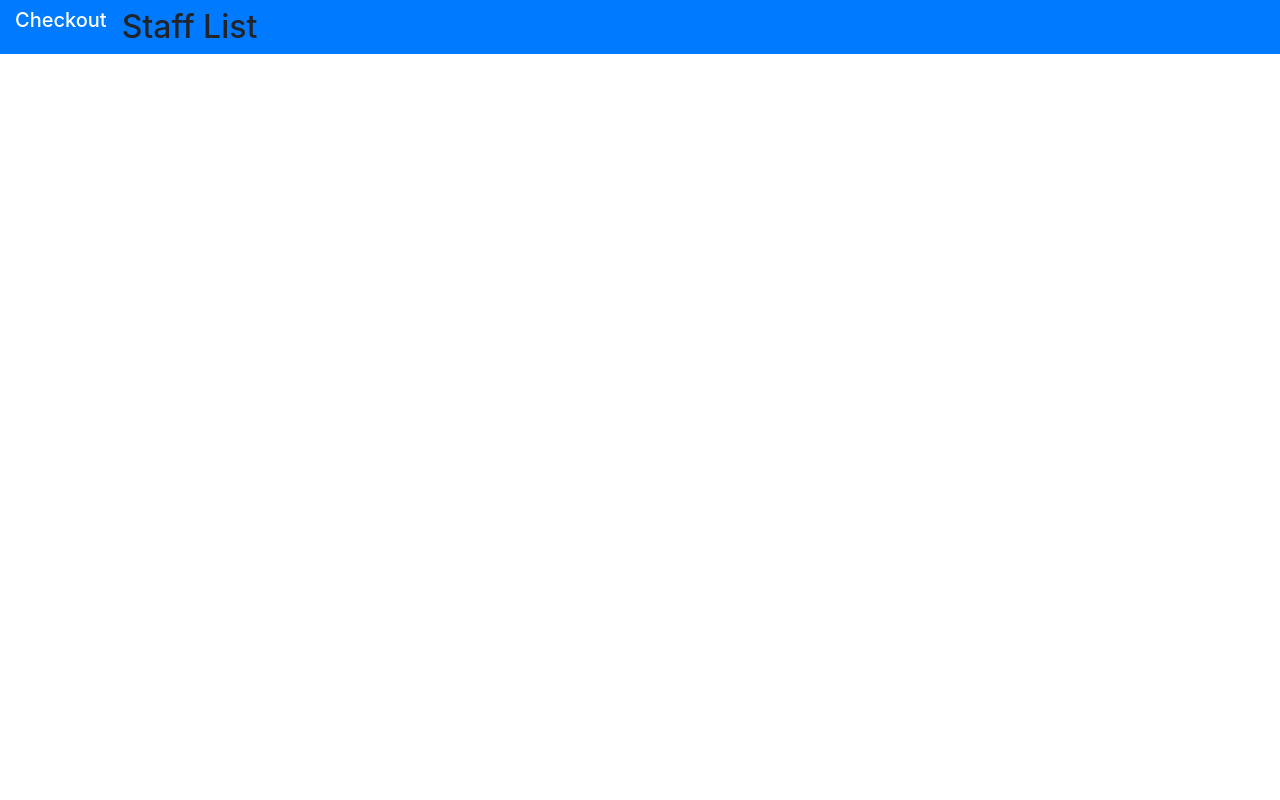
After one commit to Au4Ob10/CSC_535_Record_Store, a Flask app: page /user/checkout in a window 1280 px wide. The commit adds this page. Run offline with Flask 2, Linux system fonts and the light colour scheme; data that the repository does not hold is empty; some libraries are stand-ins or nearby versions.

Commit message:
Checkout.html

```diff
--- /dev/null
+++ b/Website1/templates/Checkout.html
@@ -0,0 +1,35 @@
+<!DOCTYPE html>
+<html lang="en">
+
+<head>
+  <link rel="stylesheet" href="https://cdn.jsdelivr.net/npm/bootstrap@4.0.0/dist/css/bootstrap.min.css"
+    integrity="sha384-Gn5384xqQ1aoWXA+058RXPxPg6fy4IWvTNh0E263XmFcJlSAwiGgFAW/dAiS6JXm" crossorigin="anonymous">
+  <link rel="stylesheet" href="https://cdnjs.cloudflare.com/ajax/libs/font-awesome/6.5.1/css/all.min.css" integrity="sha512-DTOQO9RWCH3ppGqcWaEA1BIZOC6xxalwEsw9c2QQeAIftl+Vegovlnee1c9QX4TctnWMn13TZye+giMm8e2LwA==" crossorigin="anonymous" referrerpolicy="no-referrer" />
+  <link rel="stylesheet" href="../static/style.css">
+  <meta charset="UTF-8">
+  <meta name="viewport" content="width=device-width, initial-scale=1.0">
+  <title>Checkout</title>
+
+</head>
+
+<body>
+    <div class="container-fluid">
+        <div class="row bg-primary bg-gradient pt-2">
+        <div class="col-auto">
+            <p class="h5 pg-title">
+            Checkout
+            </p>
+        </div>
+</body>
+
+<h2>Staff List</h2>
+            <ul>
+                {% for staff in staff_list %}
+                <li>
+                    ID - {{ staff[0] }} | Username - {{ staff[1] }} | Password - {{ staff[2] }} | Email: {{ staff[3] }}
+                    <form method="post" action="/admin/remove_staff">
+                        <input type="hidden" name="remove_staff_id" value="{{ staff[0] }}">
+                        <button type="submit" class="btn btn-danger">Remove</button>
+                    </form>
+                </li>
+                {% endfor %}
--- a/Website1/templates/staff.html
+++ b/Website1/templates/staff.html
@@ -70,9 +70,9 @@
 
             <h2>Staff List</h2>
             <ul>
-                {% for staff in staff_list %}
+                {% for cart in cart_items %}
                 <li>
-                    ID - {{ staff[0] }} | Username - {{ staff[1] }} | Password - {{ staff[2] }} | Email: {{ staff[3] }}
+                    ID - {{ cart[0] }} | name - {{ cart[1] }} | cost - {{ cart[2] }} | quantity: {{ cart[3] }}
                     <form method="post" action="/admin/remove_staff">
                         <input type="hidden" name="remove_staff_id" value="{{ staff[0] }}">
                         <button type="submit" class="btn btn-danger">Remove</button>
--- a/Website1/user.py
+++ b/Website1/user.py
@@ -43,3 +43,21 @@ def home():
 @user.route('/cart')
 def cart():
     return render_template('cart.html')
+
+
+@user.route('/checkout')
+def checkout():
+    try:
+        current_user = session.get('email')
+        cur3 = store_db.cursor()
+        table_name = f"{current_user}_cart"
+        cur3.execute(f"SELECT * FROM {table_name}")
+        cart_items = cur3.fetchall()
+        print(cart_items)
+        return render_template('checkout.html', cart_items=cart_items)
+    except Exception as e:
+        store_db.rollback()
+        return jsonify({'error': str(e)}), 500
+    finally:
+        cur3.close()
+        return render_template('checkout.html')
```
